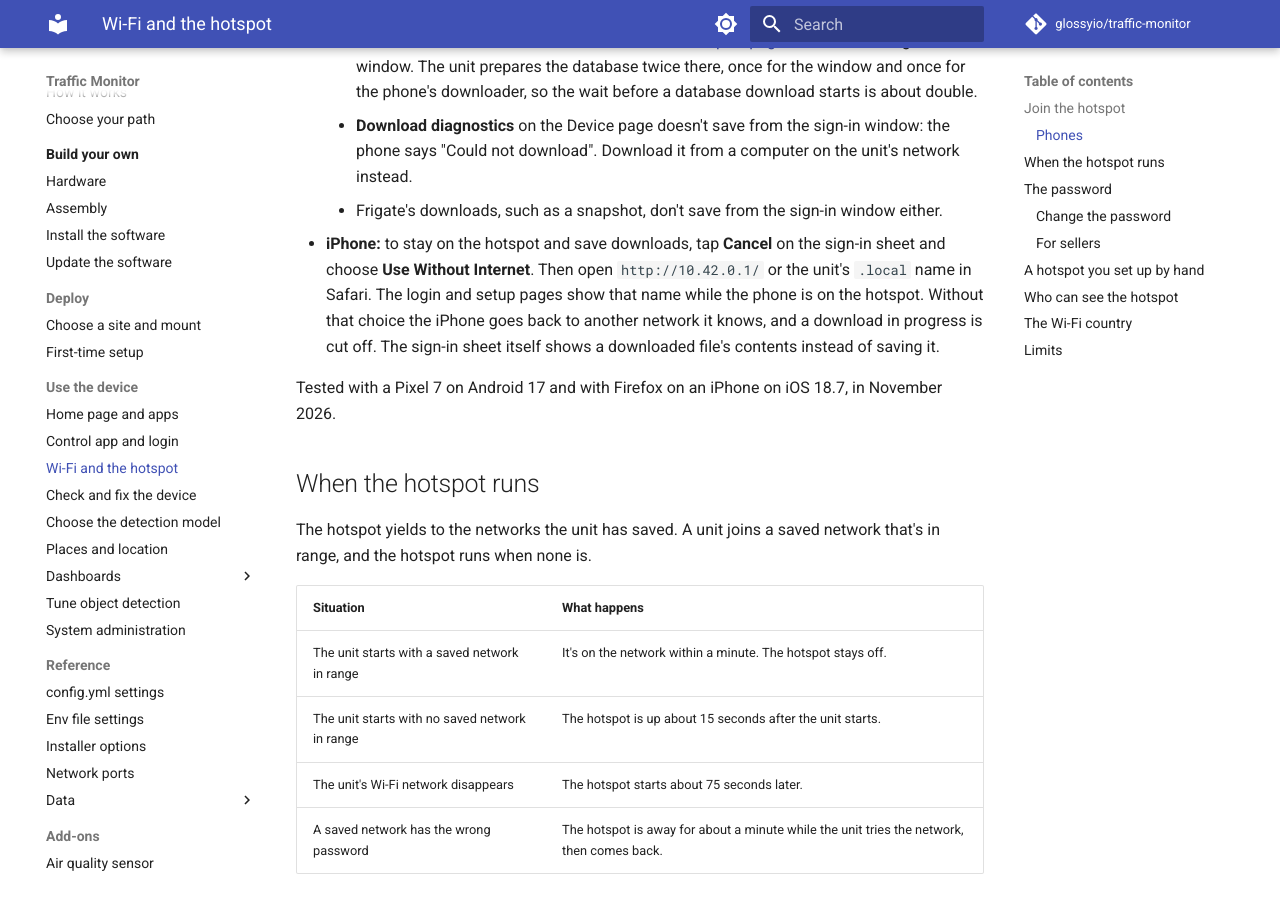
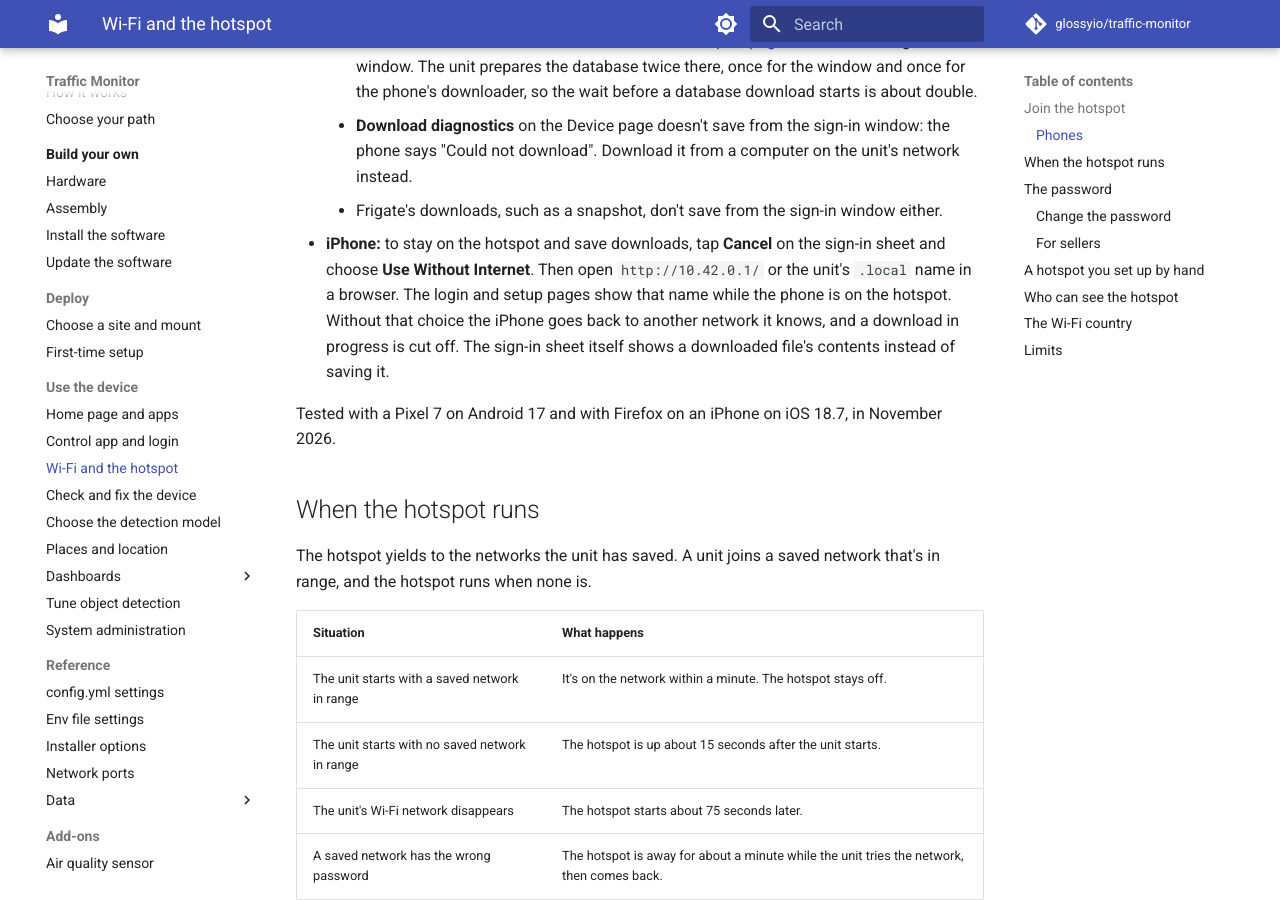
Before and after one commit to glossyio/traffic-monitor, an MkDocs documentation site: the page built from docs/use/wifi-hotspot.md, in a window 1280 px wide and 900 px high, scrolled down 929 px. Built offline with MkDocs 1.6.1 and Material for MkDocs 9.7.7, drawn with Linux system fonts in a browser that asks for light colours; comment, search, counter and statistics services are not loaded; the version menu is left out.

Commit message:
Say to open the unit in a browser on an iPhone, not in Safari
The iPhone checks all ran in Firefox for iOS, and Safari was never
used. The hotspot page and the note on the login and setup pages now
say to open the unit in a browser; the page's "Tested with" line names
Firefox.

Assisted-by: Claude Code 2.1.322 (CLI)
AI-Model: Claude Opus 5.5 (claude-opus-5-5)
AI-Effort: high
AI-Role: drafted

```diff
--- a/docs/use/wifi-hotspot.md
+++ b/docs/use/wifi-hotspot.md
@@ -22,7 +22,7 @@ The hotspot has no internet, and a phone on it reaches only the unit. Nothing on
     * The database and JSON downloads on the [Data export page](../ui/database.md) save from the sign-in window. The unit prepares the database twice there, once for the window and once for the phone's downloader, so the wait before a database download starts is about double.
     * **Download diagnostics** on the Device page doesn't save from the sign-in window: the phone says "Could not download". Download it from a computer on the unit's network instead.
     * Frigate's downloads, such as a snapshot, don't save from the sign-in window either.
-* **iPhone:** to stay on the hotspot and save downloads, tap **Cancel** on the sign-in sheet and choose **Use Without Internet**. Then open `http://10.42.0.1/` or the unit's `.local` name in Safari. The login and setup pages show that name while the phone is on the hotspot. Without that choice the iPhone goes back to another network it knows, and a download in progress is cut off. The sign-in sheet itself shows a downloaded file's contents instead of saving it.
+* **iPhone:** to stay on the hotspot and save downloads, tap **Cancel** on the sign-in sheet and choose **Use Without Internet**. Then open `http://10.42.0.1/` or the unit's `.local` name in a browser. The login and setup pages show that name while the phone is on the hotspot. Without that choice the iPhone goes back to another network it knows, and a download in progress is cut off. The sign-in sheet itself shows a downloaded file's contents instead of saving it.
 
 Tested with a Pixel 7 on Android 17 and with Firefox on an iPhone on iOS 18.7, in November 2026.
 
--- a/tm-control/ui/src/components/HotspotNote.vue
+++ b/tm-control/ui/src/components/HotspotNote.vue
@@ -11,6 +11,6 @@ const session = useSession()
 <template>
   <v-alert v-if="session.status?.hotspot" type="info" variant="tonal" class="mb-6">
     You're on this unit's hotspot. It has no internet. On an iPhone, tap Cancel, choose Use Without Internet, then open
-    http://{{ session.status.hotspot.local_name }}/ in Safari to save downloaded files.
+    http://{{ session.status.hotspot.local_name }}/ in a browser to save downloaded files.
   </v-alert>
 </template>
```
Also changed, not shown: tm-control/ui/README.md (+1 -1 lines), 1 other file.
